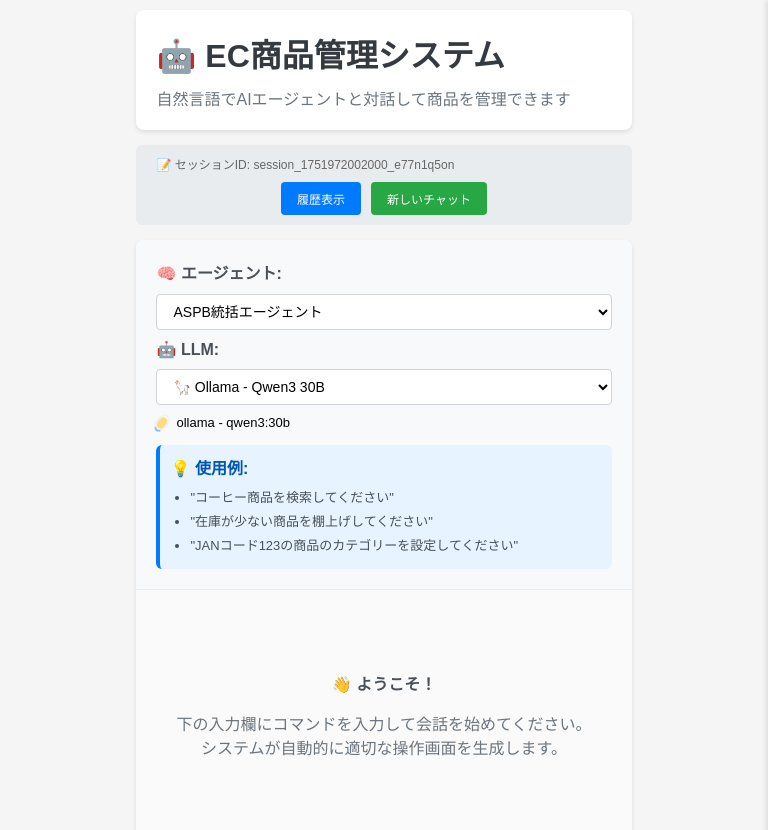
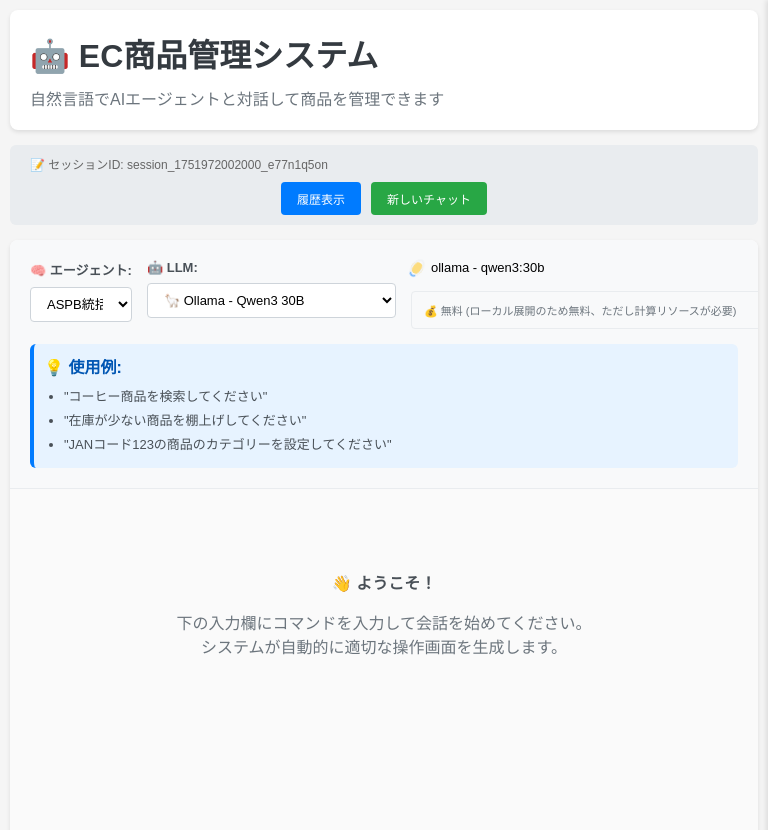
Before and after one commit to squall0627/EcAgentDemo, a FastAPI app: page /api/top in a window 768 px wide. Shown: the top 830 px of the page. Run offline with FastAPI, Linux system fonts and the light colour scheme; data comes from the database, SQL or seed files in the repository; data that the repository does not hold is empty.

Commit message:
Redesign configuration section and CSS for responsive layouts
- Replace `.config-row` with `.config-grid` for layout flexibility and introduce new responsive breakpoints for tablet and mobile views.
- Add `.config-column`, `.config-item`, and `.llm-pricing` classes for improved configuration styling and hierarchy.
- Update `top_page_template.html` with a redesigned configuration grid for agent, LLM selection, and pricing display.
- Introduce dynamic LLM pricing updates in JavaScript.

```diff
--- a/static/css/top_page_styles.css
+++ b/static/css/top_page_styles.css
@@ -214,14 +214,49 @@ body {
     background: #f8f9fa;
     border-radius: 8px 8px 0 0;
     flex-shrink: 0; /* ヘッダーは縮小しない */
+    overflow-x: auto; /* Allow horizontal scrolling if needed */
 }
 
-.config-row {
+.config-grid {
+    display: grid;
+    grid-template-columns: minmax(200px, 1fr) minmax(200px, 1fr) minmax(200px, 1fr);
+    gap: 20px;
+    margin-bottom: 15px;
+    min-width: 680px; /* Ensure minimum width for 3 columns + gaps */
+    width: 100%;
+    box-sizing: border-box;
+    /* Safari-specific fixes */
+    -webkit-box-sizing: border-box;
+    grid-auto-flow: column; /* Ensure columns stay horizontal */
+}
+
+.config-column {
     display: flex;
-    gap: 15px;
+    flex-direction: column;
+    gap: 8px;
+}
+
+.config-item {
+    display: flex;
+    flex-direction: column;
+    gap: 5px;
+    align-items: flex-start;
+}
+
+.llm-pricing {
+    font-size: 12px;
+    color: #6c757d;
+    text-align: left;
+    padding: 8px 10px;
+    background-color: #f8f9fa;
+    border-radius: 4px;
+    border: 1px solid #e9ecef;
+    min-height: 20px;
+    display: flex;
     align-items: center;
-    margin-bottom: 15px;
-    flex-wrap: wrap;
+    justify-content: flex-start;
+    margin-top: 8px;
+    width: 100%;
 }
 
 .chat-messages {
@@ -624,6 +659,42 @@ body {
 }
 
 /* レスポンシブデザイン */
+/* Intermediate breakpoint for tablets and smaller desktops */
+@media (max-width: 1024px) and (min-width: 769px) {
+    .config-grid {
+        gap: 15px;
+        min-width: 650px; /* Slightly reduced for tablet screens */
+    }
+
+    .agent-select, .llm-select {
+        min-width: 180px; /* Slightly smaller for tablets */
+    }
+}
+
+/* Narrow desktop/large tablet breakpoint */
+@media (max-width: 768px) and (min-width: 680px) {
+    .config-grid {
+        gap: 10px;
+        min-width: 620px; /* Minimum for very narrow desktops */
+        grid-template-columns: minmax(180px, 1fr) minmax(180px, 1fr) minmax(180px, 1fr);
+    }
+
+    .agent-select, .llm-select {
+        min-width: 160px; /* Smaller for narrow screens */
+        font-size: 13px;
+    }
+
+    .config-label {
+        font-size: 13px;
+    }
+
+    .llm-pricing {
+        font-size: 11px;
+        padding: 6px 8px;
+    }
+}
+
+/* Mobile breakpoint */
 @media (max-width: 768px) {
     body {
         padding: 10px;
@@ -633,13 +704,23 @@ body {
         max-width: 100%;
     }
 
-    .config-row {
-        flex-direction: column;
-        align-items: stretch;
-        gap: 10px;
+    .config-grid {
+        grid-template-columns: 1fr;
+        gap: 15px;
     }
 
-    .agent-mode-select, .llm-select {
+    .config-column {
+        gap: 8px;
+    }
+
+    .llm-pricing {
+        font-size: 11px;
+        padding: 8px 12px;
+        text-align: center;
+        margin-top: 8px;
+    }
+
+    .agent-select, .llm-select {
         min-width: auto;
         width: 100%;
     }
--- a/static/templates/top_page_template.html
+++ b/static/templates/top_page_template.html
@@ -41,20 +41,32 @@
         <div class="chat-container">
             <!-- チャットヘッダー（設定エリア） -->
             <div class="chat-header">
-                <div class="config-row">
+                <div class="config-grid">
+                    <!-- Left column: Agent selection -->
+                    <div class="config-column">
                         <div class="config-label">🧠 エージェント:</div>
                         <select id="agentSelect" class="agent-select">
                             {{AGENT_OPTIONS}}
                         </select>
+                    </div>
 
+                    <!-- Center column: LLM selection -->
+                    <div class="config-column">
                         <div class="config-label">🤖 LLM:</div>
                         <select id="llmSelect" class="llm-select">
                             {{LLM_OPTIONS}}
                         </select>
+                    </div>
 
+                    <!-- Right column: Selected LLM status and pricing -->
+                    <div class="config-column">
                         <div class="llm-status">
                             <span class="llm-indicator" id="llmIndicator"></span>
                             <span id="llmStatus">読み込み中...</span>
+                        </div>
+                        <div class="llm-pricing" id="llmPricing">
+                            <!-- 価格情報がここに表示されます -->
+                        </div>
                     </div>
                 </div>
 
@@ -312,11 +324,36 @@
             }, 3000);
         }
 
+        // 価格情報をフォーマットする関数
+        function formatPricing(pricing) {
+            if (!pricing) {
+                return '';
+            }
+
+            const { type, input_cost, output_cost, currency, unit, note } = pricing;
+
+            if (type === 'free') {
+                return `💰 無料 ${note ? `(${note})` : ''}`;
+            } else if (type === 'pay_per_use') {
+                const inputCostStr = input_cost === 0 ? '無料' : `$${input_cost}`;
+                const outputCostStr = output_cost === 0 ? '無料' : `$${output_cost}`;
+
+                let priceText = `💰 入力: ${inputCostStr} / 出力: ${outputCostStr} per ${unit}`;
+                if (note) {
+                    priceText += ` (${note})`;
+                }
+                return priceText;
+            } else {
+                return note ? `💰 ${note}` : '';
+            }
+        }
+
         // LLMステータス更新
         function updateLLMStatus() {
             const select = document.getElementById('llmSelect');
             const indicator = document.getElementById('llmIndicator');
             const status = document.getElementById('llmStatus');
+            const pricing = document.getElementById('llmPricing');
 
             const selectedOption = select.options[select.selectedIndex];
             const provider = selectedOption.dataset.provider;
@@ -338,6 +375,20 @@
             status.textContent = `${provider} - ${model}`;
             if (description) {
                 status.title = description;
+            }
+
+            // 価格情報を更新
+            try {
+                const llmConfigsData = JSON.parse(llmConfigs);
+                const selectedModel = llmConfigsData.find(m => m.value === select.value);
+                if (selectedModel && selectedModel.pricing) {
+                    pricing.innerHTML = formatPricing(selectedModel.pricing);
+                } else {
+                    pricing.innerHTML = '';
+                }
+            } catch (error) {
+                console.error('価格情報の取得に失敗しました:', error);
+                pricing.innerHTML = '';
             }
         }
 
```
Lines whose indentation alone changed are shown as unchanged.
